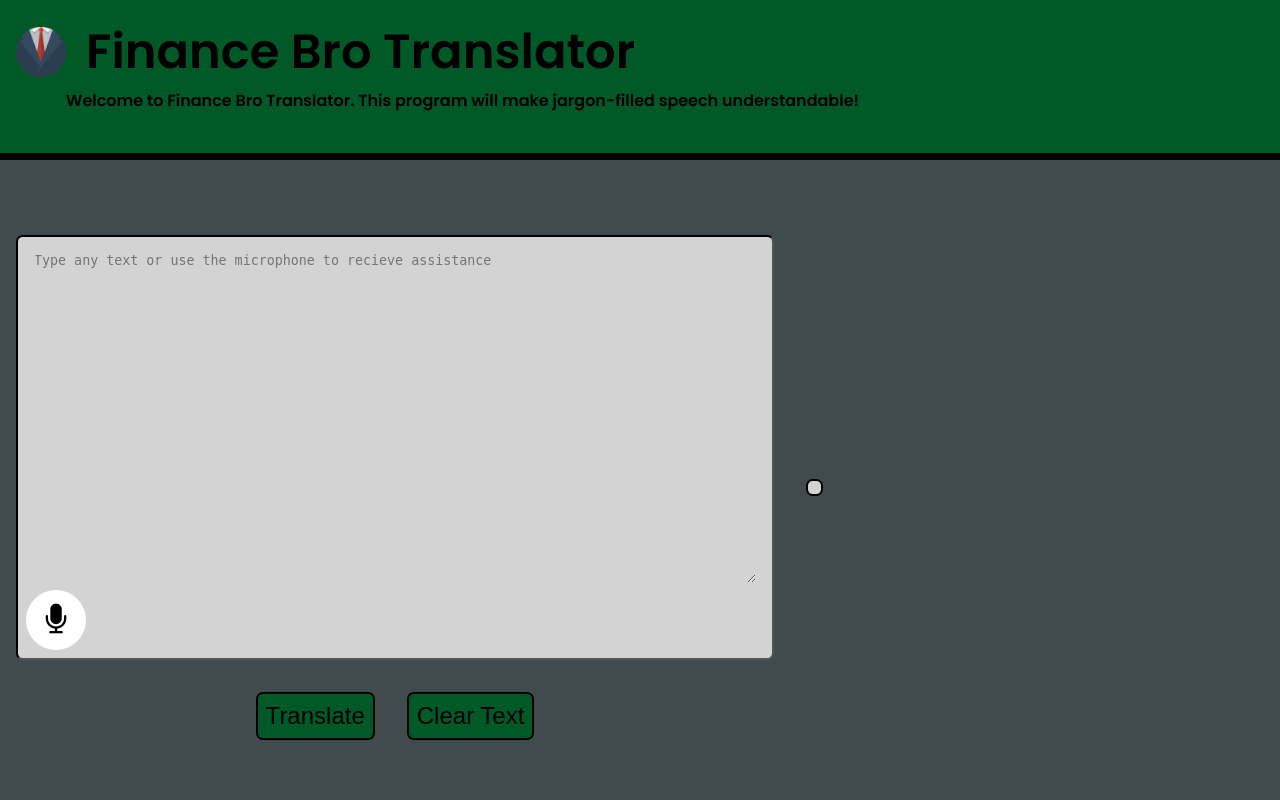
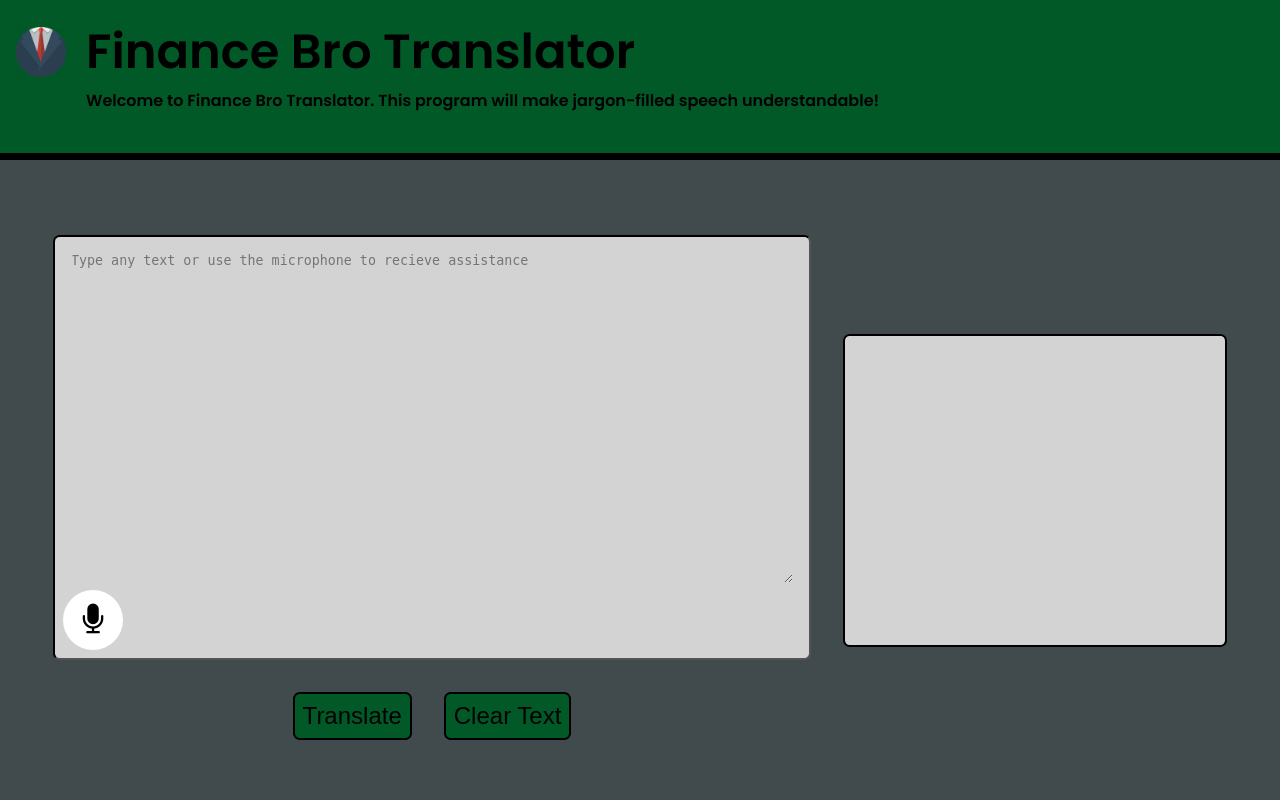
Before and after one commit to henryklinck/finance_translator, a Django app: page / in a window 1280 px wide. Run offline with Django 4.2, Linux system fonts and the light colour scheme; some libraries are stand-ins or nearby versions.

Commit message:
changed the text boxes

```diff
--- a/financebrotranslator/app/static/css/styles.css
+++ b/financebrotranslator/app/static/css/styles.css
@@ -25,8 +25,14 @@ header {
 
 }
 
+
+.header-text{
+    padding-left: 20px;
+}
+
 h4 {
     text-align: left;
+
 }
 
 .icon {
@@ -69,12 +75,15 @@ form {
     display: flex;
     flex-direction: column;
     align-items: center;
+
+
+
 }
 
 .page-title {
     text-align: left;
     font-size: 3rem;
-    padding-left: 20px;
+
 }
 
 .translation {
@@ -84,6 +93,8 @@ form {
     background-color: #414a4c;
     padding-top: 15px;
     height: 80vh;
+    justify-content: center;
+
 }
 
 .text-buttons {
@@ -139,7 +150,18 @@ form {
     border-style: solid;
     border-radius: 5pt;
     border-width: 2pt;
-    padding: 5pt
+    padding: 5pt;
+
+    width: 30%;
+    height: 50%;
+    margin-bottom: 10px;
+
+}
+.translation-output-text{
+    margin: 1rem;
+    background-color: lightgray;
+
+
 }
 
 /* .translation-output-text{
--- a/financebrotranslator/app/templates/index.html
+++ b/financebrotranslator/app/templates/index.html
@@ -11,10 +11,10 @@
 <body>
     <header>
         <img src="static/css/images/suit-and-tie-icon.png" class="icon"/>
-        <div>
-        <h1 class="page-title">Finance Bro Translator</h1>
-        <h4 class="page-description">Welcome to Finance Bro Translator. This program will make jargon-filled speech
-            understandable!</h4>
+        <div class="header-text">
+            <h1 class="page-title">Finance Bro Translator</h1>
+            <h4 class="page-description">Welcome to Finance Bro Translator. This program will make jargon-filled speech
+                understandable!</h4>
         </div>
     </header>
     <div class="translation">
@@ -34,7 +34,10 @@
             </div>
         </form>
         <div class="translation-output">
+            <div class="translation-output-text">
+
             {% if input_status %}{{translation|safe}}{% endif %}
+        </div>
         </div>
     </div>
 </body>
```
